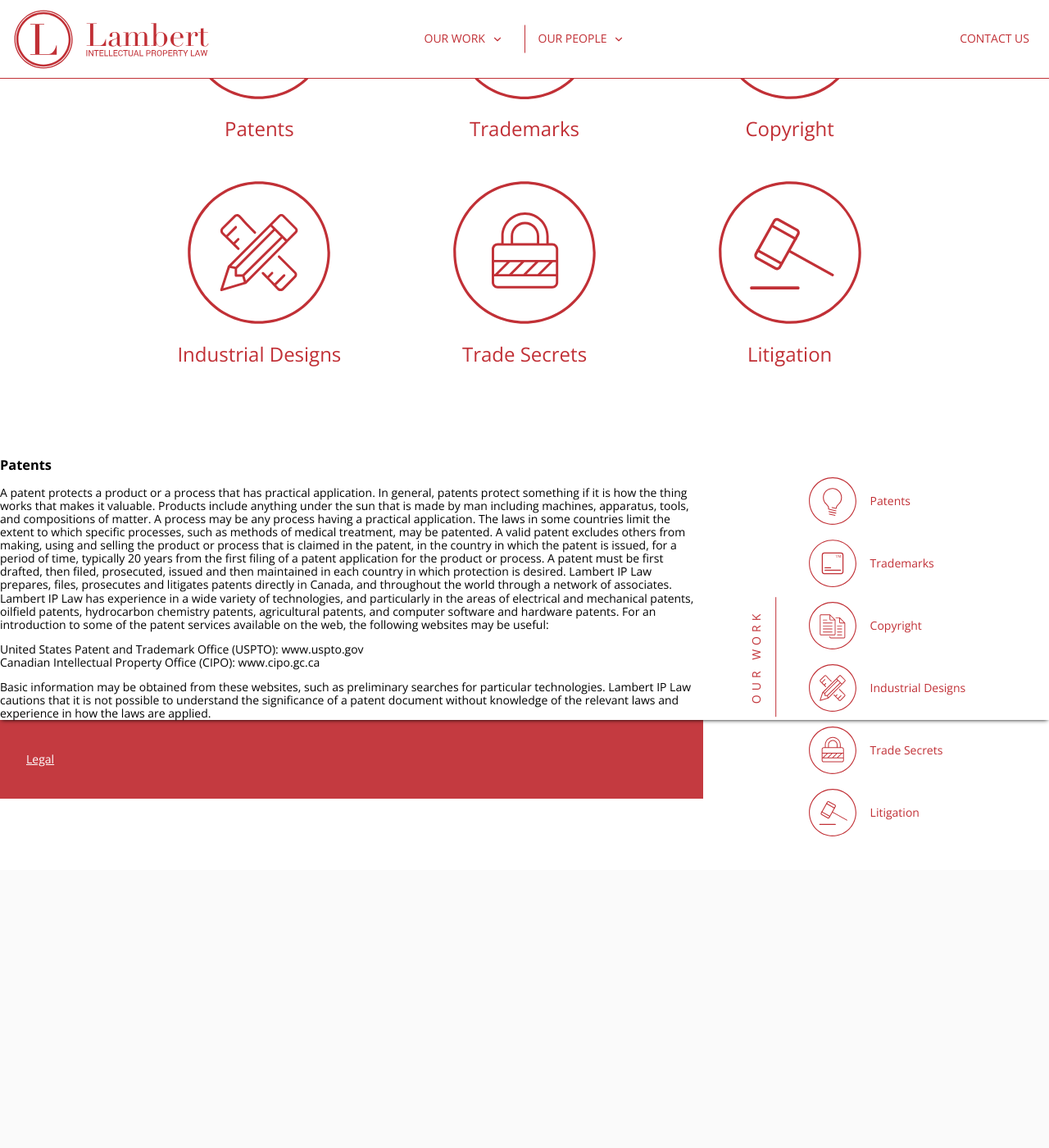
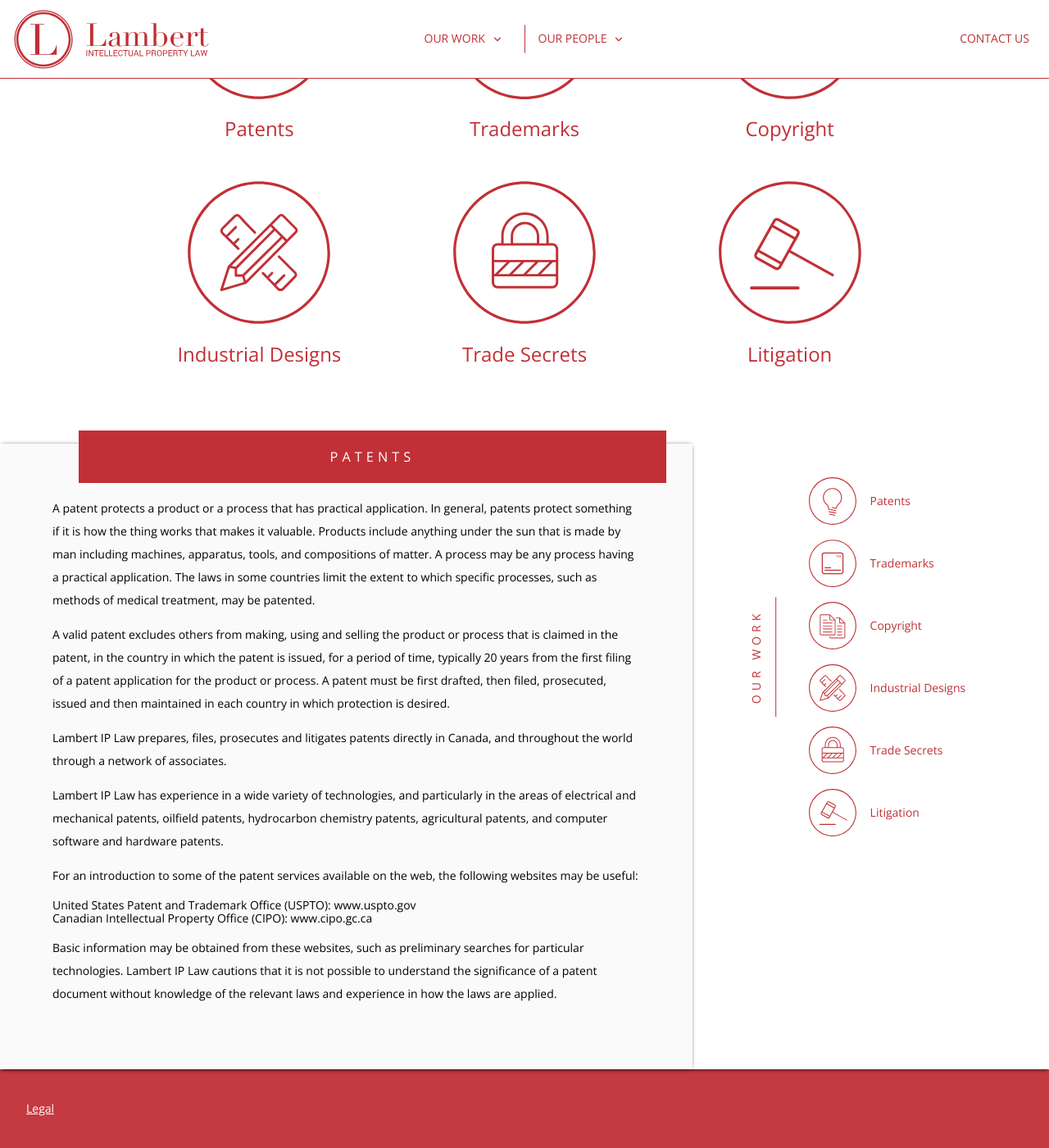
Before and after one commit to pt8o/lambert, a Jekyll site: the page built from _pages/ourwork.html, in a window 1280 px wide and 1400 px high, scrolled down 565 px. Shown: the whole window at 82% size. Built offline with Jekyll 4.4.1, drawn with Linux system fonts in a browser that asks for light colours; Markdown is read by kramdown in place of the engine named in the settings; before the commit the page ends 1626 px from its top, so only the background shows below that.

Commit message:
WIP: 'our work' page

```diff
--- a/_pages/ourwork.html
+++ b/_pages/ourwork.html
@@ -16,27 +16,27 @@
   {% include badges_all.html %}
 </div>
 
-<div id="patents" class="work-section">
+<div id="patents" class="description-section">
   <h3 class="title">
     Patents
   </h3>
 
   <div class="text">
-    A patent protects a product or a process that has practical application. In general, patents protect something if it is how the thing works that makes it valuable. Products include anything under the sun that is made by man including machines, apparatus, tools, and compositions of matter. A process may be any process having a practical application. The laws in some countries limit the extent to which specific processes, such as methods of medical treatment, may be patented.
+    <p>A patent protects a product or a process that has practical application. In general, patents protect something if it is how the thing works that makes it valuable. Products include anything under the sun that is made by man including machines, apparatus, tools, and compositions of matter. A process may be any process having a practical application. The laws in some countries limit the extent to which specific processes, such as methods of medical treatment, may be patented.</p>
 
-    A valid patent excludes others from making, using and selling the product or process that is claimed in the patent, in the country in which the patent is issued, for a period of time, typically 20 years from the first filing of a patent application for the product or process. A patent must be first drafted, then filed, prosecuted, issued and then maintained in each country in which protection is desired.
+    <p>A valid patent excludes others from making, using and selling the product or process that is claimed in the patent, in the country in which the patent is issued, for a period of time, typically 20 years from the first filing of a patent application for the product or process. A patent must be first drafted, then filed, prosecuted, issued and then maintained in each country in which protection is desired.</p>
 
-    Lambert IP Law prepares, files, prosecutes and litigates patents directly in Canada, and throughout the world through a network of associates.
+    <p>Lambert IP Law prepares, files, prosecutes and litigates patents directly in Canada, and throughout the world through a network of associates.</p>
 
-    Lambert IP Law has experience in a wide variety of technologies, and particularly in the areas of electrical and mechanical patents, oilfield patents, hydrocarbon chemistry patents, agricultural patents, and computer software and hardware patents.
+    <p>Lambert IP Law has experience in a wide variety of technologies, and particularly in the areas of electrical and mechanical patents, oilfield patents, hydrocarbon chemistry patents, agricultural patents, and computer software and hardware patents.</p>
 
-    For an introduction to some of the patent services available on the web, the following websites may be useful:
+    <p>For an introduction to some of the patent services available on the web, the following websites may be useful:
 
     <ul>
       <li>United States Patent and Trademark Office (USPTO): www.uspto.gov</li>
       <li>Canadian Intellectual Property Office (CIPO): www.cipo.gc.ca</li>
     </ul>
 
-    Basic information may be obtained from these websites, such as preliminary searches for particular technologies. Lambert IP Law cautions that it is not possible to understand the significance of a patent document without knowledge of the relevant laws and experience in how the laws are applied.
+    <p>Basic information may be obtained from these websites, such as preliminary searches for particular technologies. Lambert IP Law cautions that it is not possible to understand the significance of a patent document without knowledge of the relevant laws and experience in how the laws are applied.</p>
   </div>
 </div>
--- a/_scss/__collector.scss
+++ b/_scss/__collector.scss
@@ -8,6 +8,9 @@
 @import 'banner';
 @import 'footer';
 @import 'nav';
+
+// Reused bits (but not true partials)
+@import 'description-section';
 @import 'sidebar';
 
 // Layouts
--- a/_scss/_misc.scss
+++ b/_scss/_misc.scss
@@ -53,6 +53,11 @@
   height: auto;
 }
 
+// Text
+p {
+  line-height: 2em;
+}
+
 // Images
 .icon {
   width: 20px;
--- a/_scss/_vars.scss
+++ b/_scss/_vars.scss
@@ -48,3 +48,19 @@
   color: $white;
   letter-spacing: 5px;
 }
+
+%title-text {
+  font-weight: 400;
+  text-transform: uppercase;
+  color: $white;
+  letter-spacing: 5px;
+}
+
+// Decorations
+%ribbon {
+  &:before {
+    position: absolute;
+    width: 16px;
+    height: 16px;
+  }
+}
--- /dev/null
+++ b/_scss/description-section.scss
@@ -0,0 +1,25 @@
+.description-section {
+  position: relative;
+  width: 66%;
+  background-color: $grey;
+  box-shadow: 0 0 5px -2px;
+
+  padding: 64px;
+
+  .title {
+    display: flex;
+    align-items: center;
+    justify-content: center;
+
+    position: relative;
+    // top: 0;
+    height: 64px;
+    line-height: 64px;
+    margin-top: -80px;
+    left: $space-xl;
+
+    @extend %title-text;
+    background-color: $red;
+    padding: 0 $space-xl;
+  }
+}
```
Also changed, not shown: 1 other file.
